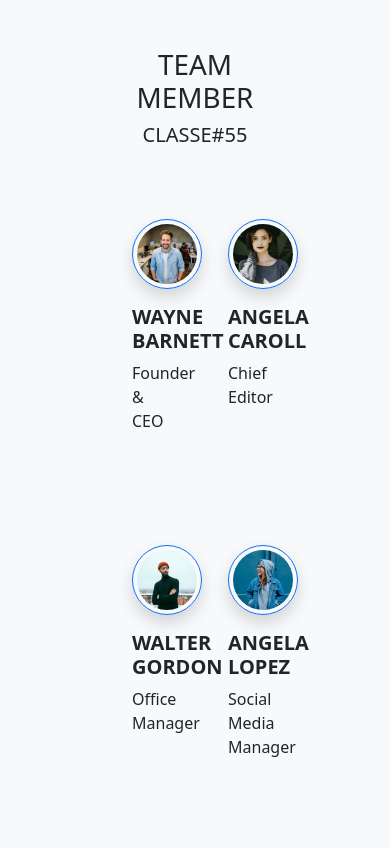
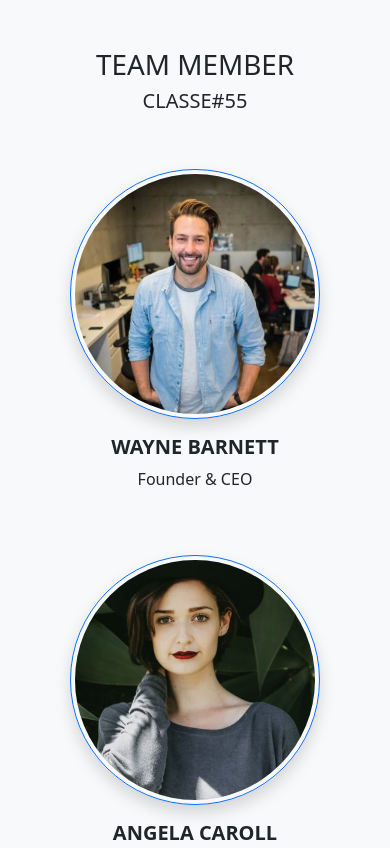
Before and after one commit to alessandro-baldassarre/js-our-team, a plain HTML site: page index.html in a window 390 px wide. Shown: the top 848 px of the page. Drawn offline with nearby package versions, Linux system fonts and the light colour scheme.

Commit message:
updated responsiveness page

```diff
--- a/css/style.css
+++ b/css/style.css
@@ -1,7 +1,7 @@
 
 
 img{
-    width: 18vw;
-    height: 18vw;
+    width: 250px;
+    height: 250px;
     object-fit: cover;
 }
--- a/index.html
+++ b/index.html
@@ -25,9 +25,9 @@
 <body class="bg-light">
 
     <main>
-        <div class="container p-5">
-            <div class="row px-5">
-                <div class="col-12 text-center pb-3">
+        <div class="container container-lg-fluid">
+            <div class="row">
+                <div class="col-12 text-center py-5">
 
                     <h1 class="text-uppercase">team member</h1>
                     <h5 class="text-uppercase">classe#55</h5>
--- a/js/script.js
+++ b/js/script.js
@@ -75,7 +75,7 @@ image: ${team[key].image}
 for (let key in team){
 
     const newDiv = document.createElement("div");
-    newDiv.classList.add("col-4", "p-5","text-center");
+    newDiv.classList.add("col-lg-4","col-sm-6","col-12","text-center","d-flex","align-items-center","flex-column","mb-5");
     newDiv.innerHTML = `
     <img src="img/${team[key].image}" alt="image of member team" class="rounded-circle mb-3 shadow border border-primary p-1">
     <h5 class="text-uppercase fw-bold">${team[key].name}</h5>
```
